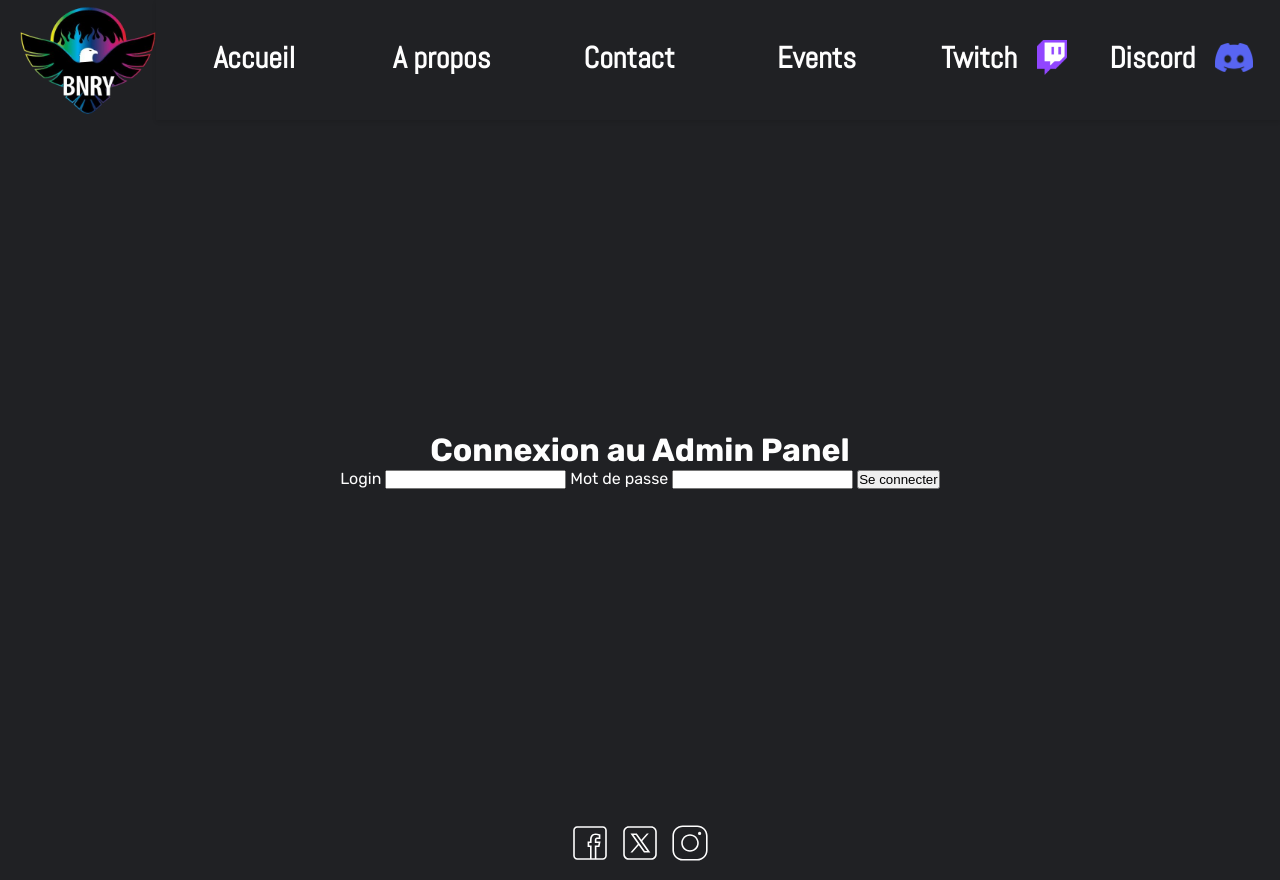
After one commit to Regular-Stone/BINARY-EAGLE-, a PHP site: template app/views/adminConnect.php in a window 1280 px wide. The commit adds this page. Run offline with PHP 8.4, Linux system fonts and the light colour scheme; the template is opened without the code that fills it, so the values that code supplies are empty; a stand-in replaces the project's code that opens the database connection.

Commit message:
Ajouts Front-End
Ajouts des icones Twitch et Discord dans la nav-list.

Ajout d'un script pour ajouter la class active sur la page actuellement parcouru par l'utilisateur.

```diff
--- a/app/utils/database.php
+++ b/app/utils/database.php
@@ -1,4 +1,5 @@
 <?php
+
     function database() : PDO{
         require_once 'env_database.php';
         try {
--- /dev/null
+++ b/app/views/adminConnect.php
@@ -0,0 +1,10 @@
+<div class="main-content">
+    <h1>Connexion au Admin Panel</h1>
+    <form action="index.php?action=admin_connect" method="post">
+        <label for="login">Login</label>
+        <input type="text" name="login" id="login" required>
+        <label for="password">Mot de passe</label>
+        <input type="password" name="password" id="password" required>
+        <input type="submit" value="Se connecter">
+    </form>
+</div>
--- a/app/views/header.php
+++ b/app/views/header.php
@@ -19,12 +19,15 @@
         </div>
         <nav class="nav">
             <ul class="nav-list">
-                <li class="nav-item"><a href="accueil" class="nav-link">Accueil</a></li>
+                <li class="nav-item "><a href="accueil" class="nav-link">Accueil</a></li>
                 <li class="nav-item"><a href="a-propos" class="nav-link">A propos</a></li>
                 <li class="nav-item"><a href="contact" class="nav-link">Contact</a></li>
-                <li class="nav-item"><a href="events" class="nav-link">Events <img src="./img/expand_more.svg" alt=""></a></li>
-                <li class="nav-item"><a href="twitch" class="nav-link">Twitch</a></li>
-                <li class="nav-item"><a href="discord" class="nav-link">Discord</a></li>
+                <li class="nav-item"><a href="events" class="nav-link">Events</a></li>
+                <li class="nav-item"><a href="twitch" class="nav-link">Twitch <img class="media_twitch" src="/binary_back/public/imgs/twitch_ico.png" alt="logo_twitch"></a></li>
+                <li class="nav-item"><a href="discord" class="nav-link">Discord <img class="media_discord" src="/binary_back/public/imgs/discord_ico.png" alt="logo_discord"></a></li>
+
             </ul>
         </nav>
+        <!-- Script pour ajouter une class 'active' sur le lien de la nav-list sur lequel l'utilisateur est actuellement -->
+        <script src="/binary_back/public/scripts/activePage.js"></script>
     </header>
--- a/index.php
+++ b/index.php
@@ -18,7 +18,8 @@ $pathsAllowed = [
     '/events' => 'events',
     '/twitch' => 'twitch',
     '/discord' => 'discord',
-    '/404' => '404'
+    '/404' => '404',
+    '/admin' => 'adminConnect',
 ];
 
 // On récupère le chemin de la page en utilisant la fonction str_replace() pour supprimer le chemin /binary_back
--- /dev/null
+++ b/public/scripts/activePage.js
@@ -0,0 +1,16 @@
+"use strict";
+const currentUrl = window.location.href;
+const navLinks = document.querySelectorAll('.nav-link');
+const urlsAuthorized = [
+    'http://localhost/binary_back/accueil',
+    'http://localhost/binary_back/a-propos',
+    'http://localhost/binary_back/contact',
+    'http://localhost/binary_back/events',
+    'http://localhost/binary_back/twitch',
+    'http://localhost/binary_back/discord'
+];
+urlsAuthorized.forEach((url, index) => {
+    if (currentUrl === url) {
+        navLinks[index].classList.add('active');
+    }
+});
--- a/public/style/components/nav.css
+++ b/public/style/components/nav.css
@@ -23,6 +23,17 @@
             width: 100%;
             height: 100%;
 
+
+        .media_twitch {
+            margin-left: 2rem;
+            height: 30%;
+        }
+
+        .media_discord {
+            height: 25%;
+            padding: 2rem;
+        }
+
             .nav-link {
                 text-decoration: none;
                 display: flex;
```
Also changed, not shown: app/controllers/ControllerAdminConnect.php (added, +8 -0 lines), app/controllers/ControllerAdminPanel.php (added, +8 -0 lines), public/scripts/activePage.ts (added, +19 -0 lines), app/views/admin_panel.php (added), public/imgs/discord.svg (deleted), public/imgs/discord_ico.png (added), public/imgs/twitch_ico.png (added).
